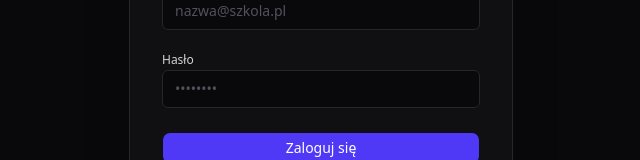
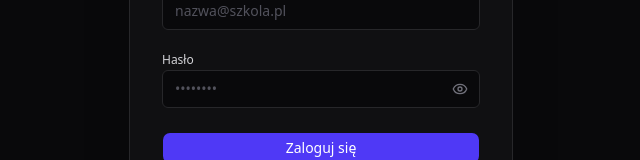
Before and after one commit to muskalaiza/smartteacher-next, a Next.js app: page / in a window 1280 px wide. Shown: the part 338-498 px from the top of the page, without its empty margins (319-959 px from the left). Built offline with nearby package versions, Linux system fonts and the light colour scheme; no server answers.

Commit message:
Add password visibility toggle to login form

```diff
--- a/components/auth/loginForm.jsx
+++ b/components/auth/loginForm.jsx
@@ -5,6 +5,7 @@
 
 import React, { useState } from "react"
 import { Button } from "../ui/button"
+import { Eye, EyeOff } from "lucide-react";
 
 export default function LoginForm({
   loginEmail,
@@ -16,7 +17,8 @@ export default function LoginForm({
   onRegisterClick,
   onResetPasswordClick,
 }) {
-  const [isSubmitting, setIsSubmitting] = useState(false)
+  const [isSubmitting, setIsSubmitting] = useState(false);
+  const [showPassword, setShowPassword] = useState(false);
 
   async function onSubmit(event) {
     event.preventDefault()
@@ -69,17 +71,33 @@ export default function LoginForm({
           Hasło
         </label>
 
+        <div className="relative">
           <input
             id="login-password"
             name="login-password"
-          type="password"
+            type={showPassword ? "text" : "password"}
             required
             autoComplete="off"
             placeholder="••••••••"
             value={loginPassword}
             onChange={(event) => setLoginPassword(event.target.value)}
-          className="w-full rounded-md border border-zinc-800 bg-zinc-950 px-3 py-2 text-sm text-zinc-200 transition-colors placeholder:text-zinc-600 focus:border-indigo-500 focus:outline-none focus:ring-1 focus:ring-indigo-500"
+            className="w-full rounded-md border border-zinc-800 bg-zinc-950 px-3 py-2 pr-10 text-sm text-zinc-200 transition-colors placeholder:text-zinc-600 focus:border-indigo-500 focus:outline-none focus:ring-1 focus:ring-indigo-500"
           />
+
+          <button
+            type="button"
+            onClick={() => setShowPassword((current) => !current)}
+            aria-label={showPassword ? "Ukryj hasło" : "Pokaż hasło"}
+            aria-pressed={showPassword}
+            className="absolute inset-y-0 right-0 flex w-10 items-center justify-center text-zinc-500 transition-colors hover:text-zinc-200 focus:outline-none focus-visible:text-zinc-200"
+          >
+            {showPassword ? (
+              <EyeOff className="h-4 w-4" aria-hidden="true" />
+            ) : (
+              <Eye className="h-4 w-4" aria-hidden="true" />
+            )}
+          </button>
+        </div>
       </div>
 
       <Button
```
Lines whose indentation alone changed are shown as unchanged.
